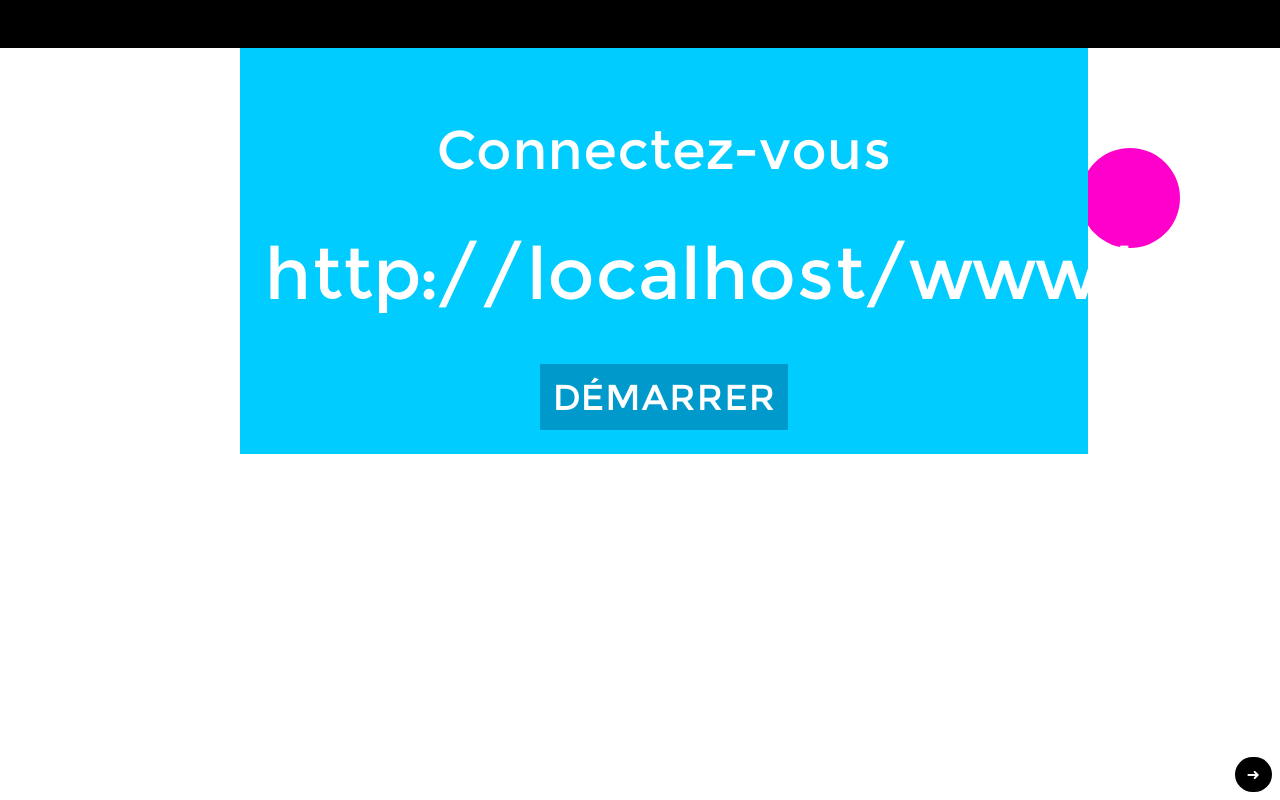
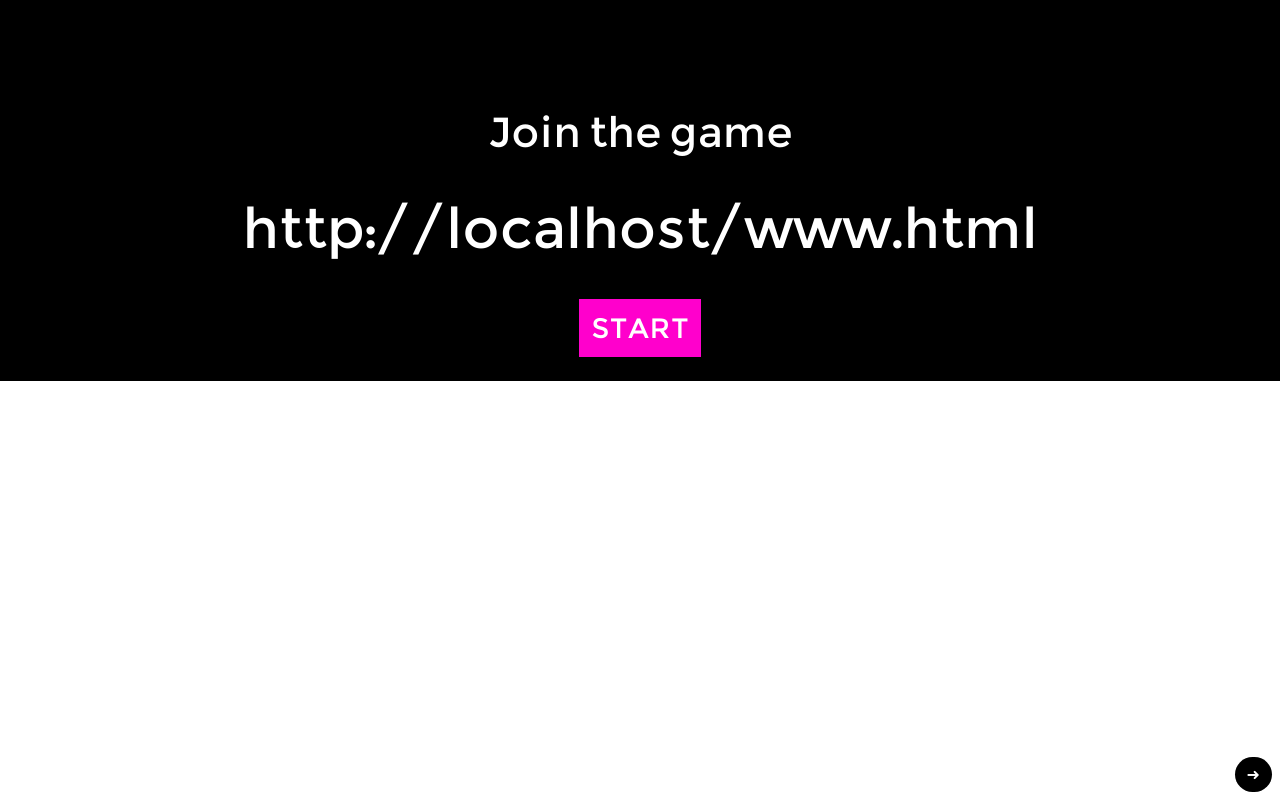
Before and after one commit to mauricesvay/Blindtest, a website: page www/spectate.html in a window 1280 px wide. Drawn offline with nearby package versions, Linux system fonts and the light colour scheme; no server answers.

Commit message:
Update clients

```diff
--- a/www/css/screen.css
+++ b/www/css/screen.css
@@ -23,24 +23,23 @@ body {
 /* Intro
 ******************************************************/
 #intro {
-    background: #0CF;
+    background: #000;
     color: #FFF;
     position: absolute;
     padding: 24px;
-    width: 800px;
     text-align: center;
-    font-size: 36px;
+    font-size: 28px;
 
     z-index: 1;
-    left: 50%;
-    margin-left: -400px;
+    left: 0;
+    right: 0;
 }
     #start {
         display: inline-block;
         padding: 6px;
-        background: #0099cc;
+        background: #F0C;
         cursor: pointer;
-        border: 6px solid #09C;
+        border: 6px solid #F0C;
     }
     #start:hover {
         border: 6px solid #FFF;
--- a/www/spectate.html
+++ b/www/spectate.html
@@ -12,9 +12,9 @@
 <div id="players">&nbsp;</div>
 
 <div id="intro">
-    <h2>Connectez-vous</h2>
+    <h2>Join the game</h2>
     <h1><span id="join-url"></span></h1>
-    <span id="start">DÉMARRER</span>
+    <span id="start">START</span>
 </div>
 
 <div id="game">
```
Also changed, not shown: www/index.html (+10 -5 lines), www/js/player/player.js (+14 -20 lines).
